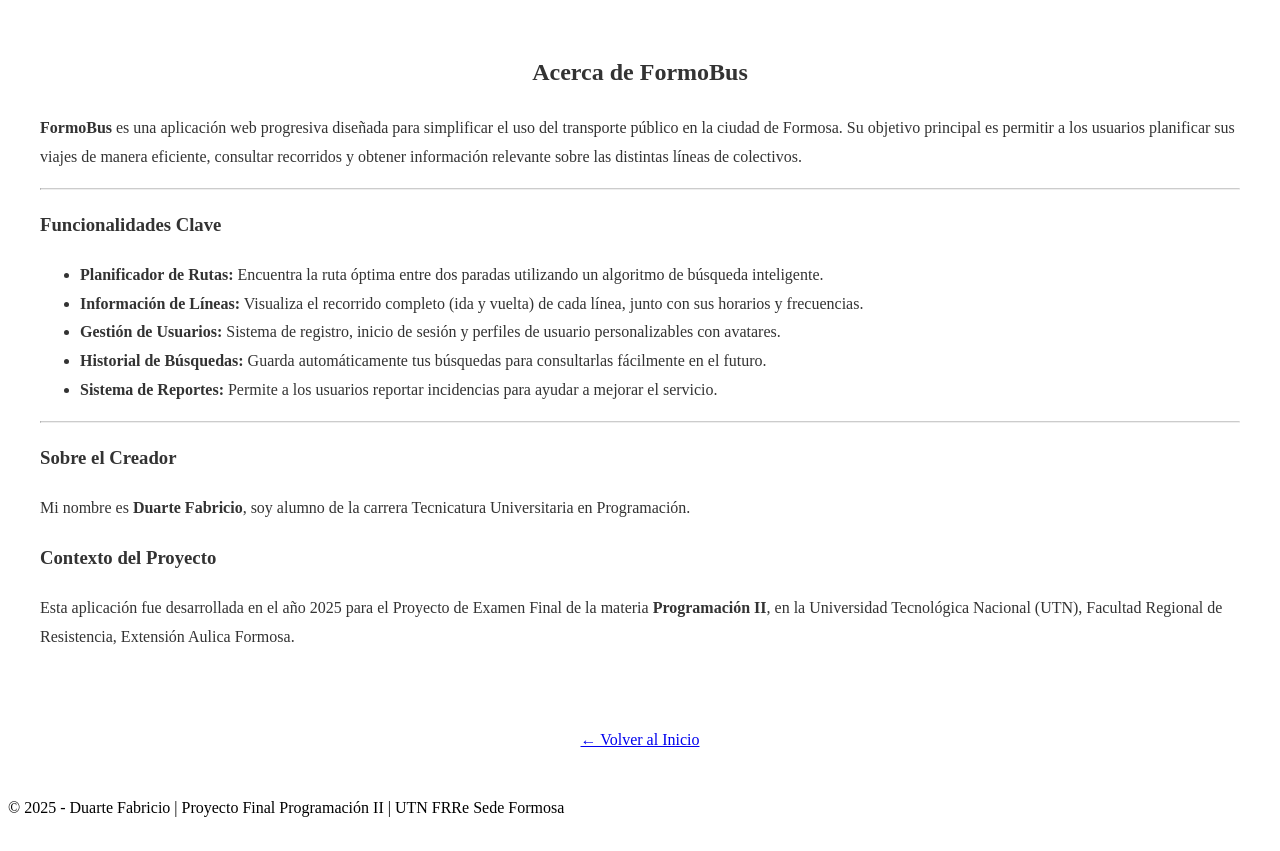
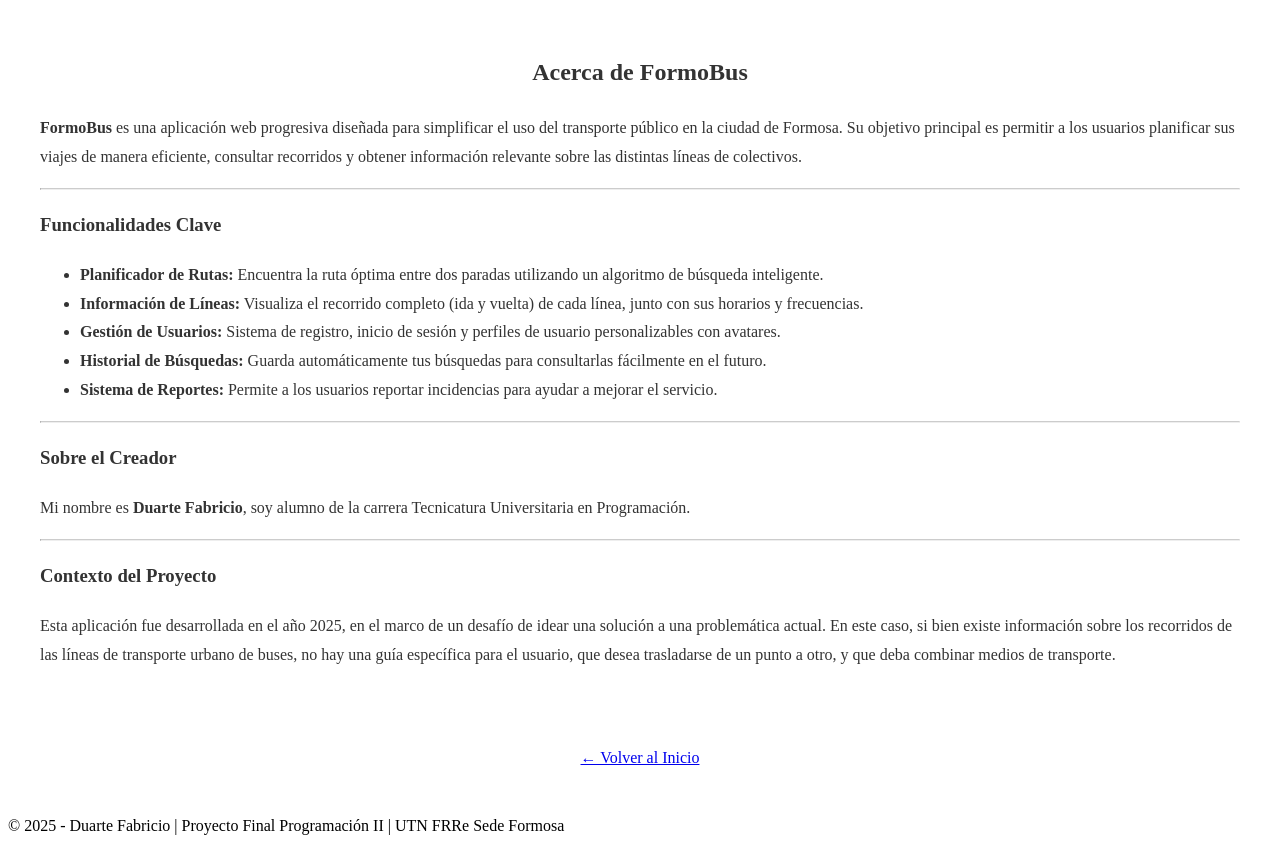
Before and after one commit to FabricioNicolasDuarte/formobus, a PHP site: page /acerca_de.php in a window 1280 px wide. Shown: the part 352-1203 px from the top of the page. Before the commit the page ends 1169 px from the top, so only its background shows below. Run offline with PHP 8.4, Linux system fonts and the light colour scheme; some libraries are stand-ins or nearby versions.

Commit message:
README.md editado

```diff
--- a/views/acerca_de.php
+++ b/views/acerca_de.php
@@ -29,10 +29,13 @@
          Mi nombre es <strong>Duarte Fabricio</strong>, soy alumno de la carrera Tecnicatura Universitaria en Programación.
      </p>
 
+     <hr style="border-top: 1px solid #ccc;">
+
      <h3 style="color: #333;">Contexto del Proyecto</h3>
      <p style="color: #333;">
-         Esta aplicación fue desarrollada en el año 2025 para el Proyecto de Examen Final de la materia <strong>Programación II</strong>, en la Universidad Tecnológica Nacional (UTN), Facultad Regional de Resistencia, Extensión Aulica Formosa.
-     </p>
+         Esta aplicación fue desarrollada en el año 2025, en el marco de un desafío de idear una solución a una problemática actual. En este caso, si bien existe información sobre los recorridos de las líneas de transporte urbano de buses, no hay una guía específica para el usuario, que desea trasladarse de un punto a otro, y que deba combinar medios de transporte.
+
+
 
  </div>
 
```
Also changed, not shown: README.md.
